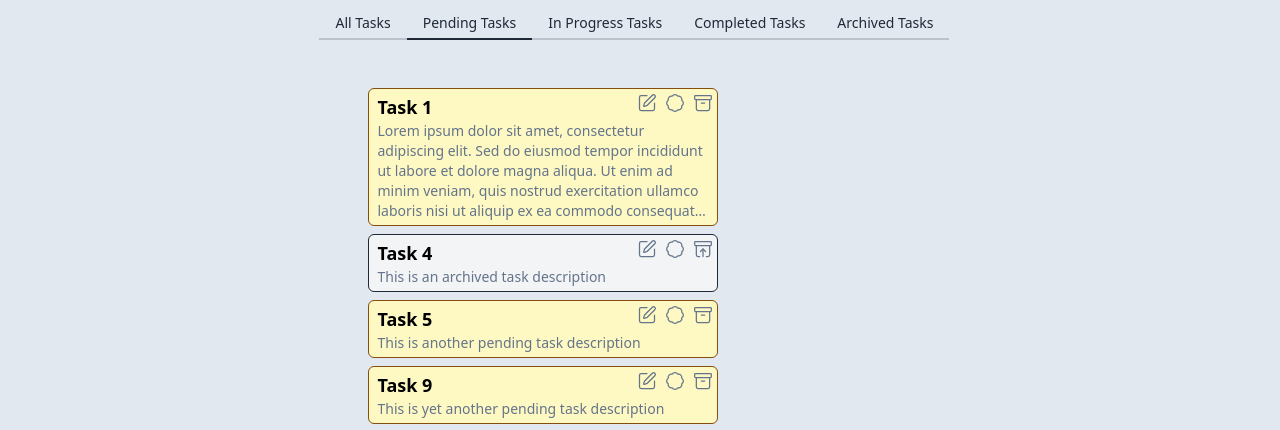
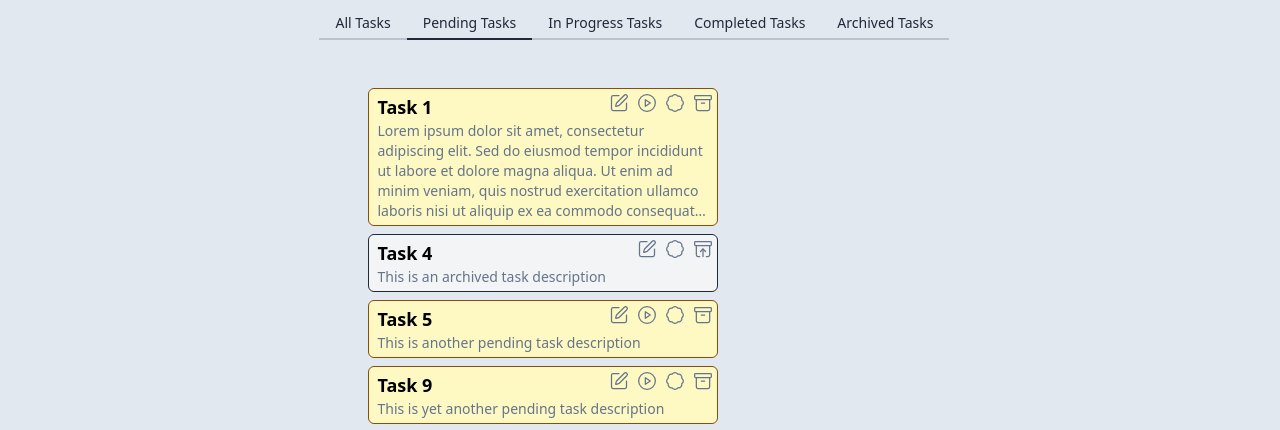
Before and after one commit to fractal-bootcamp/briansmiley-TaskManager, a React (Vite) app: page / in a window 1280 px wide. Shown: the top 430 px of the page. Built offline with nearby package versions, Linux system fonts and the light colour scheme.

Commit message:
adds progress handling

```diff
--- a/src/components/Task/TaskActionIconGroup.tsx
+++ b/src/components/Task/TaskActionIconGroup.tsx
@@ -1,4 +1,12 @@
-import { Archive, ArchiveRestore, Badge, BadgeCheck, Edit } from "lucide-react";
+import {
+  Archive,
+  ArchiveRestore,
+  Badge,
+  BadgeCheck,
+  CircleEllipsis,
+  CirclePlay,
+  Edit
+} from "lucide-react";
 import { Task } from "../../interfaces/Task";
 import useTaskStore from "../../stores/useTaskStore";
 import TaskActionIcon from "./TaskActionIcon";
@@ -24,9 +32,26 @@ export default function TaskActionIconGroup({
     tooltip: task.archived ? "Unarchive" : "Archive",
     action: () => setTaskArchived(task.id, !task.archived)
   };
+  const progess = {
+    icon: task.status === "inProgress" ? CircleEllipsis : CirclePlay,
+    tooltip: task.status === "inProgress" ? "Unbegin" : "Begin",
+    action: () =>
+      setTaskStatus(
+        task.id,
+        task.status === "inProgress" ? "pending" : "inProgress"
+      )
+  };
+  const showProgessStatus = !(task.status === "completed") && !task.archived;
   return (
     <div className="flex items-center gap-2">
       <TaskActionIcon Icon={Edit} action={() => {}} tooltip="Edit" />
+      {showProgessStatus && (
+        <TaskActionIcon
+          Icon={progess.icon}
+          action={progess.action}
+          tooltip={progess.tooltip}
+        />
+      )}
       <TaskActionIcon
         Icon={completion.icon}
         action={completion.action}
```
